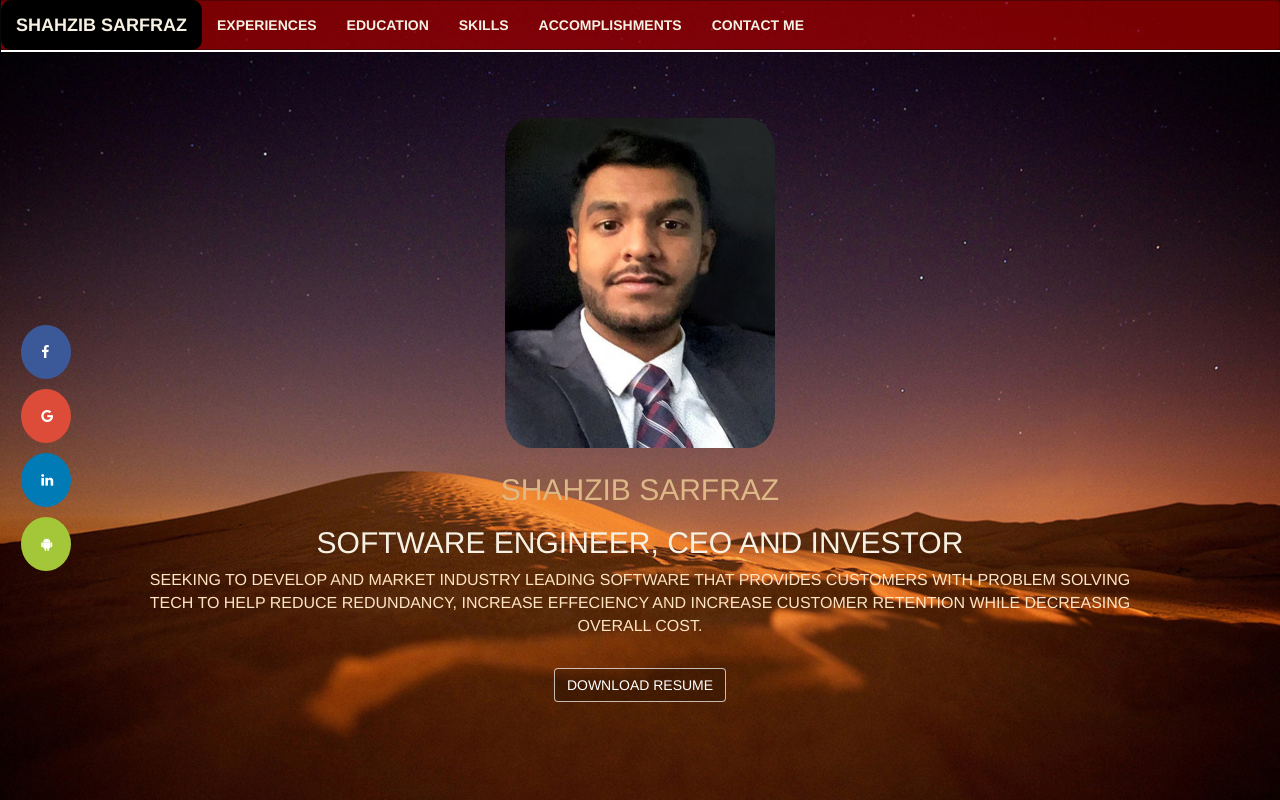
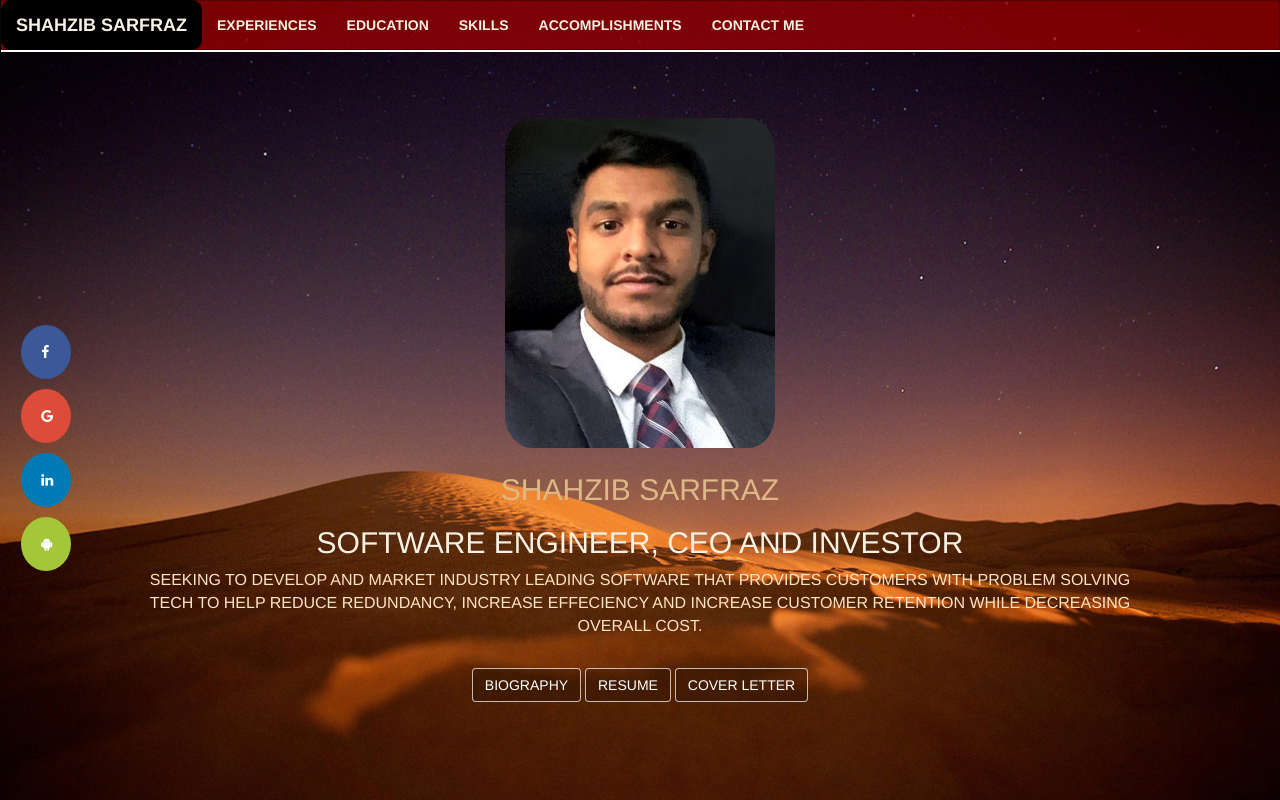
Before and after one commit to shahzib111/portfolio-website, a plain HTML site: page index.html in a window 1280 px wide. Drawn offline with nearby package versions, Linux system fonts and the light colour scheme.

Commit message:
added bio and cv

```diff
--- a/index.html
+++ b/index.html
@@ -39,8 +39,10 @@
       <h2>Software Engineer, CEO and Investor</h2>
       <div class = "home-detail-container"> Seeking to Develop and market industry leading software that provides customers with problem solving tech to help reduce redundancy, increase effeciency and increase customer retention while decreasing overall cost.</div>
       <div class="button-container">
-<a class="btn btn-big btn-translucent" href="resume2.pdf" target="_blank">Download Resume</a>
-</div>
+        <a class="btn btn-big btn-translucent" href="http://www.24-7pressrelease.com/press-release-service/488165" target="_blank">Biography</a>
+        <a class="btn btn-big btn-translucent" href="resume2.pdf" target="_blank">Resume</a>
+        <a class="btn btn-big btn-translucent" href="CV.pdf" target="_blank">Cover Letter</a>
+      </div>
   </div>
 </div>
 </body>
```
Also changed, not shown: 2 other files.
